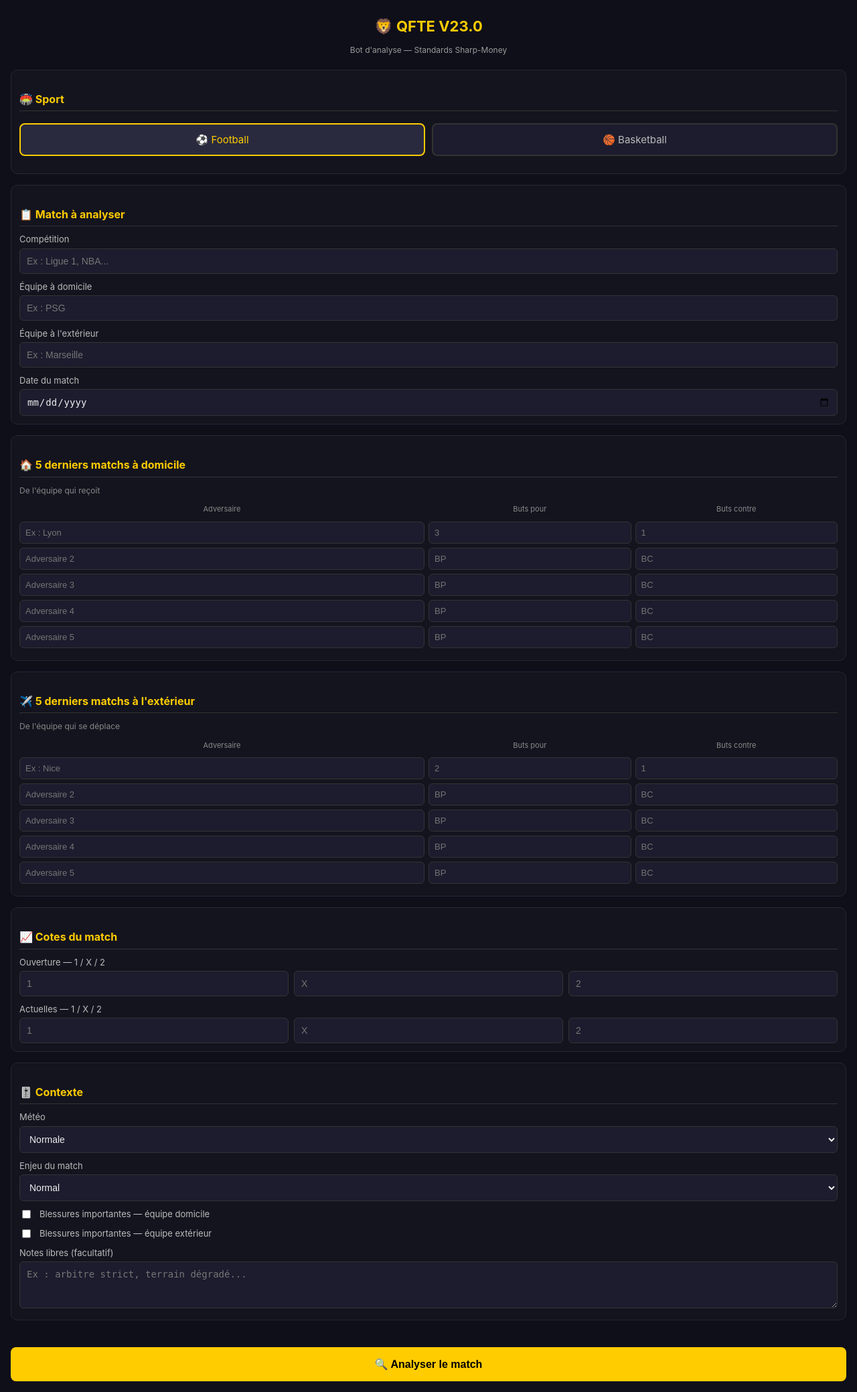
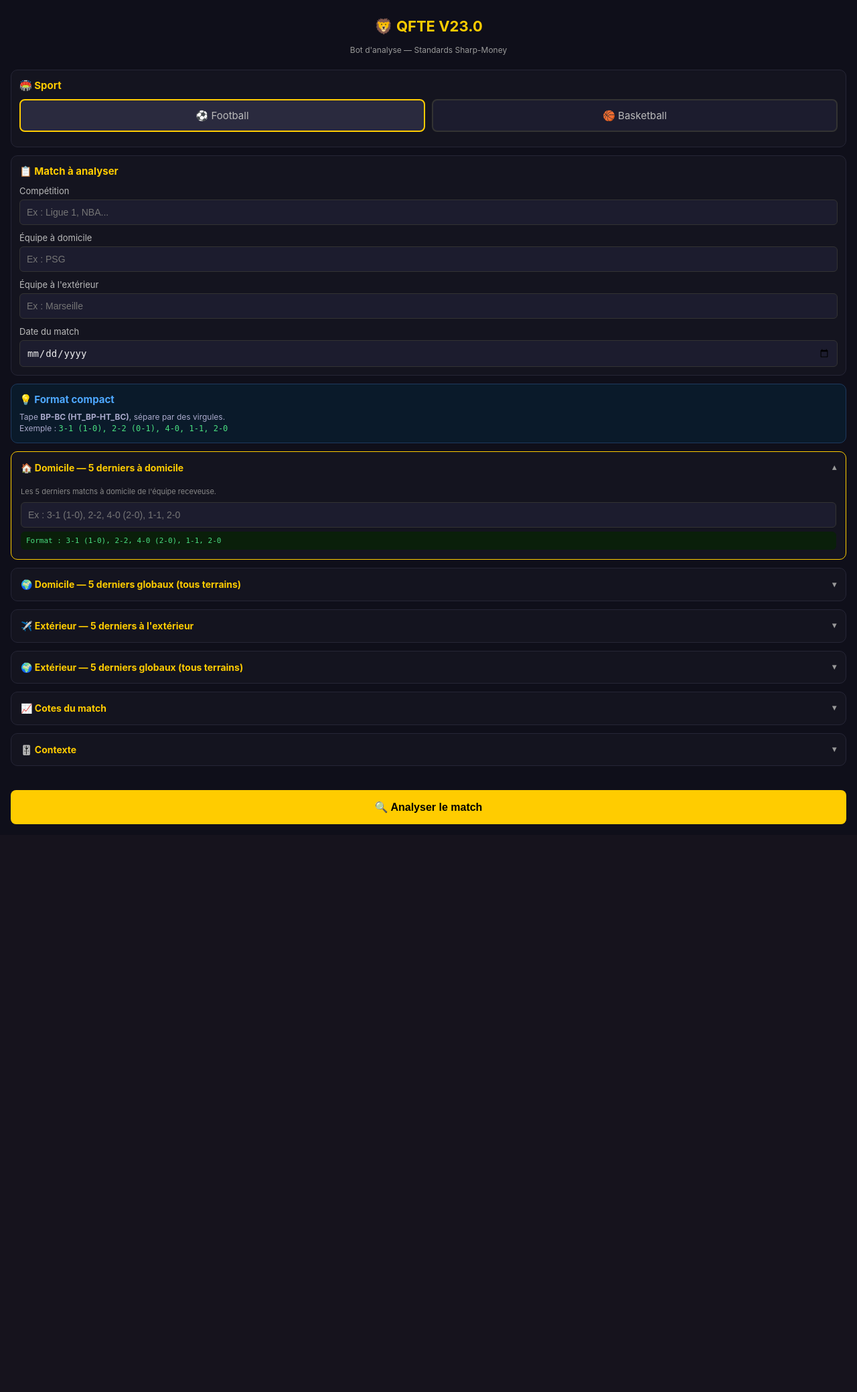
Before and after one commit to hamzypogba0610-pixel/qfte-bot-v23, a FastAPI app: page / in a window 1280 px wide. Shown: the whole page at 67% size. After the commit the page ends 1231 px from the top, so only its background shows below. Run offline with FastAPI, Linux system fonts and the light colour scheme.

Commit message:
Update index.html

```diff
--- a/templates/index.html
+++ b/templates/index.html
@@ -6,83 +6,33 @@
     <title>QFTE V23.0 — Bot d'analyse</title>
     <style>
         * { box-sizing: border-box; }
-        body {
-            font-family: -apple-system, Arial, sans-serif;
-            background: #0f0f1a;
-            color: #eee;
-            margin: 0;
-            padding: 16px;
-            line-height: 1.4;
-        }
+        body { font-family: -apple-system, Arial, sans-serif; background: #0f0f1a; color: #eee; margin: 0; padding: 16px; line-height: 1.4; }
         h1 { color: #ffcc00; text-align: center; font-size: 22px; margin: 8px 0; }
-        h2 { color: #ffcc00; font-size: 16px; margin: 20px 0 8px; border-bottom: 1px solid #333; padding-bottom: 6px; }
+        h2 { color: #ffcc00; font-size: 15px; margin: 0; }
         .subtitle { text-align: center; color: #999; font-size: 12px; margin-bottom: 20px; }
         label { display: block; font-size: 13px; color: #bbb; margin: 10px 0 4px; }
-        input, select, textarea {
-            width: 100%;
-            padding: 10px;
-            background: #1c1c2e;
-            border: 1px solid #333;
-            border-radius: 6px;
-            color: #eee;
-            font-size: 14px;
-        }
-        input:focus, select:focus { outline: none; border-color: #ffcc00; }
+        input, select, textarea { width: 100%; padding: 10px; background: #1c1c2e; border: 1px solid #333; border-radius: 6px; color: #eee; font-size: 14px; }
+        input:focus, select:focus, textarea:focus { outline: none; border-color: #ffcc00; }
         .row { display: flex; gap: 8px; }
         .row > div { flex: 1; }
-        .match-line {
-            display: grid;
-            grid-template-columns: 2fr 1fr 1fr;
-            gap: 6px;
-            margin-bottom: 6px;
-        }
-        .match-line input { padding: 8px; font-size: 13px; }
-        .match-label { font-size: 11px; color: #888; text-align: center; margin-bottom: 4px; }
-        .sport-choice {
-            display: flex;
-            gap: 10px;
-            margin-bottom: 10px;
-        }
-        .sport-choice label {
-            flex: 1;
-            text-align: center;
-            padding: 12px;
-            background: #1c1c2e;
-            border: 2px solid #333;
-            border-radius: 8px;
-            cursor: pointer;
-            font-size: 15px;
-        }
+        .sport-choice { display: flex; gap: 10px; margin-bottom: 10px; }
+        .sport-choice label { flex: 1; text-align: center; padding: 12px; background: #1c1c2e; border: 2px solid #333; border-radius: 8px; cursor: pointer; font-size: 15px; margin: 0; }
         .sport-choice input { display: none; }
-        .sport-choice input:checked + span { color: #ffcc00; }
         .sport-choice label:has(input:checked) { border-color: #ffcc00; background: #2a2a3e; }
-        .checkbox-line {
-            display: flex;
-            align-items: center;
-            gap: 10px;
-            margin: 10px 0;
-        }
+        .checkbox-line { display: flex; align-items: center; gap: 10px; margin: 10px 0; }
         .checkbox-line input { width: auto; }
-        button {
-            width: 100%;
-            padding: 16px;
-            background: #ffcc00;
-            color: #000;
-            border: none;
-            border-radius: 8px;
-            font-size: 16px;
-            font-weight: bold;
-            margin-top: 24px;
-            cursor: pointer;
-        }
+        button { width: 100%; padding: 16px; background: #ffcc00; color: #000; border: none; border-radius: 8px; font-size: 16px; font-weight: bold; margin-top: 24px; cursor: pointer; }
         button:active { background: #e6b800; }
-        .section-box {
-            background: #14141f;
-            border: 1px solid #262636;
-            border-radius: 10px;
-            padding: 12px;
-            margin-bottom: 16px;
-        }
+        .section-box { background: #14141f; border: 1px solid #262636; border-radius: 10px; padding: 12px; margin-bottom: 12px; }
+        details { background: #14141f; border: 1px solid #262636; border-radius: 10px; margin-bottom: 12px; overflow: hidden; }
+        details[open] { border-color: #ffcc00; }
+        summary { padding: 14px; cursor: pointer; font-size: 14px; font-weight: bold; color: #ffcc00; list-style: none; display: flex; justify-content: space-between; align-items: center; }
+        summary::after { content: "▾"; color: #999; font-size: 12px; }
+        details[open] summary::after { content: "▴"; }
+        summary::-webkit-details-marker { display: none; }
+        .details-content { padding: 0 14px 14px 14px; }
+        .hint { font-size: 11px; color: #888; margin: 4px 0 8px; }
+        .example { font-size: 11px; color: #4ade80; background: #0a1f0a; padding: 6px 8px; border-radius: 6px; margin-top: 6px; font-family: monospace; }
     </style>
 </head>
 <body>
@@ -92,122 +42,87 @@
 
     <form action="/analyser" method="post">
 
-        <!-- ========== BLOC 1 : SPORT ========== -->
+        <!-- SPORT -->
         <div class="section-box">
             <h2>🏟️ Sport</h2>
-            <div class="sport-choice">
-                <label>
-                    <input type="radio" name="sport" value="football" checked>
-                    <span>⚽ Football</span>
-                </label>
-                <label>
-                    <input type="radio" name="sport" value="basketball">
-                    <span>🏀 Basketball</span>
-                </label>
+            <div class="sport-choice" style="margin-top:10px;">
+                <label><input type="radio" name="sport" value="football" checked><span>⚽ Football</span></label>
+                <label><input type="radio" name="sport" value="basketball"><span>🏀 Basketball</span></label>
             </div>
         </div>
 
-        <!-- ========== BLOC 2 : MATCH ========== -->
+        <!-- MATCH -->
         <div class="section-box">
             <h2>📋 Match à analyser</h2>
             <label>Compétition</label>
             <input type="text" name="competition" placeholder="Ex : Ligue 1, NBA..." required>
-
             <label>Équipe à domicile</label>
             <input type="text" name="equipe_domicile" placeholder="Ex : PSG" required>
-
             <label>Équipe à l'extérieur</label>
             <input type="text" name="equipe_exterieur" placeholder="Ex : Marseille" required>
-
             <label>Date du match</label>
             <input type="date" name="date_match" required>
         </div>
 
-        <!-- ========== BLOC 3 : 5 DERNIERS À DOMICILE ========== -->
-        <div class="section-box">
-            <h2>🏠 5 derniers matchs à domicile</h2>
-            <p style="font-size:12px;color:#888;">De l'équipe qui reçoit</p>
-
-            <div class="match-line">
-                <div class="match-label">Adversaire</div>
-                <div class="match-label">Buts pour</div>
-                <div class="match-label">Buts contre</div>
-            </div>
-            <div class="match-line">
-                <input type="text" name="home_adv_1" placeholder="Ex : Lyon">
-                <input type="number" name="home_bp_1" min="0" placeholder="3">
-                <input type="number" name="home_bc_1" min="0" placeholder="1">
-            </div>
-            <div class="match-line">
-                <input type="text" name="home_adv_2" placeholder="Adversaire 2">
-                <input type="number" name="home_bp_2" min="0" placeholder="BP">
-                <input type="number" name="home_bc_2" min="0" placeholder="BC">
-            </div>
-            <div class="match-line">
-                <input type="text" name="home_adv_3" placeholder="Adversaire 3">
-                <input type="number" name="home_bp_3" min="0" placeholder="BP">
-                <input type="number" name="home_bc_3" min="0" placeholder="BC">
-            </div>
-            <div class="match-line">
-                <input type="text" name="home_adv_4" placeholder="Adversaire 4">
-                <input type="number" name="home_bp_4" min="0" placeholder="BP">
-                <input type="number" name="home_bc_4" min="0" placeholder="BC">
-            </div>
-            <div class="match-line">
-                <input type="text" name="home_adv_5" placeholder="Adversaire 5">
-                <input type="number" name="home_bp_5" min="0" placeholder="BP">
-                <input type="number" name="home_bc_5" min="0" placeholder="BC">
-            </div>
+        <!-- FORMAT COMPACT INFO -->
+        <div class="section-box" style="background:#0a1a2a;border-color:#1e3a5f;">
+            <h2 style="color:#4ea8ff;">💡 Format compact</h2>
+            <p style="font-size:12px;color:#aac;margin:8px 0 0 0;">
+            Tape <b>BP-BC (HT_BP-HT_BC)</b>, sépare par des virgules.<br>
+            Exemple : <code style="color:#4ade80;">3-1 (1-0), 2-2 (0-1), 4-0, 1-1, 2-0</code>
+            </p>
         </div>
 
-        <!-- ========== BLOC 4 : 5 DERNIERS À L'EXTÉRIEUR ========== -->
-        <div class="section-box">
-            <h2>✈️ 5 derniers matchs à l'extérieur</h2>
-            <p style="font-size:12px;color:#888;">De l'équipe qui se déplace</p>
+        <!-- SECTION 1 : DOMICILE CONTEXTUEL -->
+        <details open>
+            <summary>🏠 Domicile — 5 derniers à domicile</summary>
+            <div class="details-content">
+                <p class="hint">Les 5 derniers matchs à domicile de l'équipe receveuse.</p>
+                <input type="text" name="home_contextuel" placeholder="Ex : 3-1 (1-0), 2-2, 4-0 (2-0), 1-1, 2-0">
+                <div class="example">Format : 3-1 (1-0), 2-2, 4-0 (2-0), 1-1, 2-0</div>
+            </div>
+        </details>
 
-            <div class="match-line">
-                <div class="match-label">Adversaire</div>
-                <div class="match-label">Buts pour</div>
-                <div class="match-label">Buts contre</div>
+        <!-- SECTION 2 : DOMICILE GLOBAL -->
+        <details>
+            <summary>🌍 Domicile — 5 derniers globaux (tous terrains)</summary>
+            <div class="details-content">
+                <p class="hint">Les 5 derniers matchs de l'équipe receveuse, tous terrains confondus.</p>
+                <input type="text" name="home_global" placeholder="Ex : 2-1 (1-0), 3-1, 1-0 (0-0), 2-2, 4-1">
+                <div class="example">Format : 2-1 (1-0), 3-1, 1-0 (0-0), 2-2, 4-1</div>
             </div>
-            <div class="match-line">
-                <input type="text" name="away_adv_1" placeholder="Ex : Nice">
-                <input type="number" name="away_bp_1" min="0" placeholder="2">
-                <input type="number" name="away_bc_1" min="0" placeholder="1">
+        </details>
+
+        <!-- SECTION 3 : EXTÉRIEUR CONTEXTUEL -->
+        <details>
+            <summary>✈️ Extérieur — 5 derniers à l'extérieur</summary>
+            <div class="details-content">
+                <p class="hint">Les 5 derniers matchs à l'extérieur de l'équipe visiteuse.</p>
+                <input type="text" name="away_contextuel" placeholder="Ex : 1-1 (0-1), 0-2, 2-1 (1-1), 1-3, 1-0">
+                <div class="example">Format : 1-1 (0-1), 0-2, 2-1 (1-1), 1-3, 1-0</div>
             </div>
-            <div class="match-line">
-                <input type="text" name="away_adv_2" placeholder="Adversaire 2">
-                <input type="number" name="away_bp_2" min="0" placeholder="BP">
-                <input type="number" name="away_bc_2" min="0" placeholder="BC">
+        </details>
+
+        <!-- SECTION 4 : EXTÉRIEUR GLOBAL -->
+        <details>
+            <summary>🌍 Extérieur — 5 derniers globaux (tous terrains)</summary>
+            <div class="details-content">
+                <p class="hint">Les 5 derniers matchs de l'équipe visiteuse, tous terrains confondus.</p>
+                <input type="text" name="away_global" placeholder="Ex : 1-0 (0-0), 2-2, 0-1 (0-0), 1-1, 3-1">
+                <div class="example">Format : 1-0 (0-0), 2-2, 0-1 (0-0), 1-1, 3-1</div>
             </div>
-            <div class="match-line">
-                <input type="text" name="away_adv_3" placeholder="Adversaire 3">
-                <input type="number" name="away_bp_3" min="0" placeholder="BP">
-                <input type="number" name="away_bc_3" min="0" placeholder="BC">
-            </div>
-            <div class="match-line">
-                <input type="text" name="away_adv_4" placeholder="Adversaire 4">
-                <input type="number" name="away_bp_4" min="0" placeholder="BP">
-                <input type="number" name="away_bc_4" min="0" placeholder="BC">
-            </div>
-            <div class="match-line">
-                <input type="text" name="away_adv_5" placeholder="Adversaire 5">
-                <input type="number" name="away_bp_5" min="0" placeholder="BP">
-                <input type="number" name="away_bc_5" min="0" placeholder="BC">
-            </div>
-        </div>
+        </details>
 
-        <!-- ========== BLOC 5 : COTES ========== -->
-        <div class="section-box">
-            <h2>📈 Cotes du match</h2>
-
+        <!-- COTES -->
+        <details>
+            <summary>📈 Cotes du match</summary>
+            <div class="details-content">
                 <label>Ouverture — 1 / X / 2</label>
                 <div class="row">
                     <div><input type="number" step="0.01" name="open_1" placeholder="1" required></div>
                     <div><input type="number" step="0.01" name="open_x" placeholder="X"></div>
                     <div><input type="number" step="0.01" name="open_2" placeholder="2" required></div>
                 </div>
-
                 <label>Actuelles — 1 / X / 2</label>
                 <div class="row">
                     <div><input type="number" step="0.01" name="curr_1" placeholder="1" required></div>
@@ -215,11 +130,12 @@
                     <div><input type="number" step="0.01" name="curr_2" placeholder="2" required></div>
                 </div>
             </div>
+        </details>
 
-        <!-- ========== BLOC 6 : CONTEXTE ========== -->
-        <div class="section-box">
-            <h2>🎚️ Contexte</h2>
-
+        <!-- CONTEXTE -->
+        <details>
+            <summary>🎚️ Contexte</summary>
+            <div class="details-content">
                 <label>Météo</label>
                 <select name="meteo">
                     <option value="normale">Normale</option>
@@ -228,7 +144,6 @@
                     <option value="chaleur_extreme">Chaleur extrême</option>
                     <option value="vent_fort">Vent fort</option>
                 </select>
-
                 <label>Enjeu du match</label>
                 <select name="enjeu">
                     <option value="normal">Normal</option>
@@ -237,22 +152,19 @@
                     <option value="fin_saison">Fin de saison</option>
                     <option value="relegation">Lutte pour le maintien</option>
                 </select>
-
                 <div class="checkbox-line">
                     <input type="checkbox" name="blessures_domicile" id="bless_dom">
                     <label for="bless_dom" style="margin:0;">Blessures importantes — équipe domicile</label>
                 </div>
-
                 <div class="checkbox-line">
                     <input type="checkbox" name="blessures_exterieur" id="bless_ext">
                     <label for="bless_ext" style="margin:0;">Blessures importantes — équipe extérieur</label>
                 </div>
+                <label>Notes libres (facultatif)</label>
+                <textarea name="notes" rows="2" placeholder="Ex : arbitre strict..."></textarea>
+            </div>
+        </details>
 
-            <label>Notes libres (facultatif)</label>
-            <textarea name="notes" rows="3" placeholder="Ex : arbitre strict, terrain dégradé..."></textarea>
-        </div>
-
-        <!-- ========== BOUTON ========== -->
         <button type="submit">🔍 Analyser le match</button>
 
     </form>
```
Lines whose indentation alone changed are shown as unchanged.
